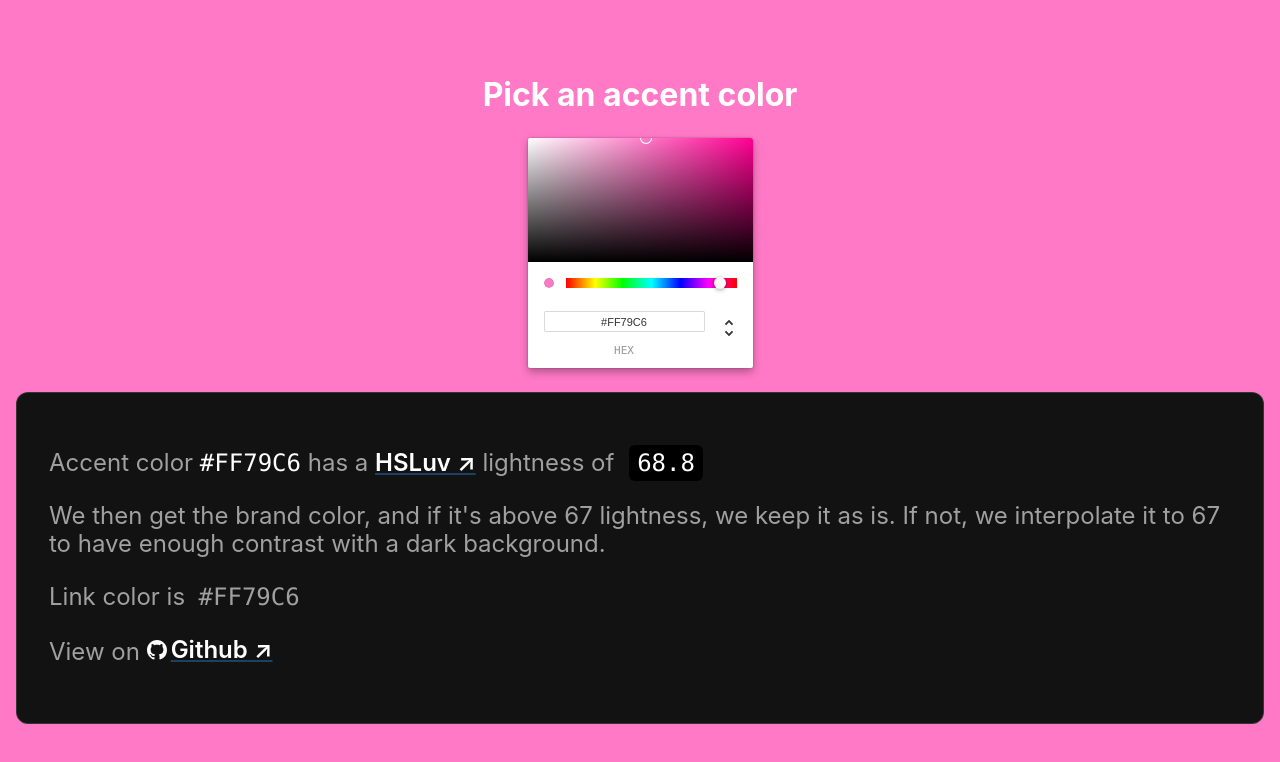
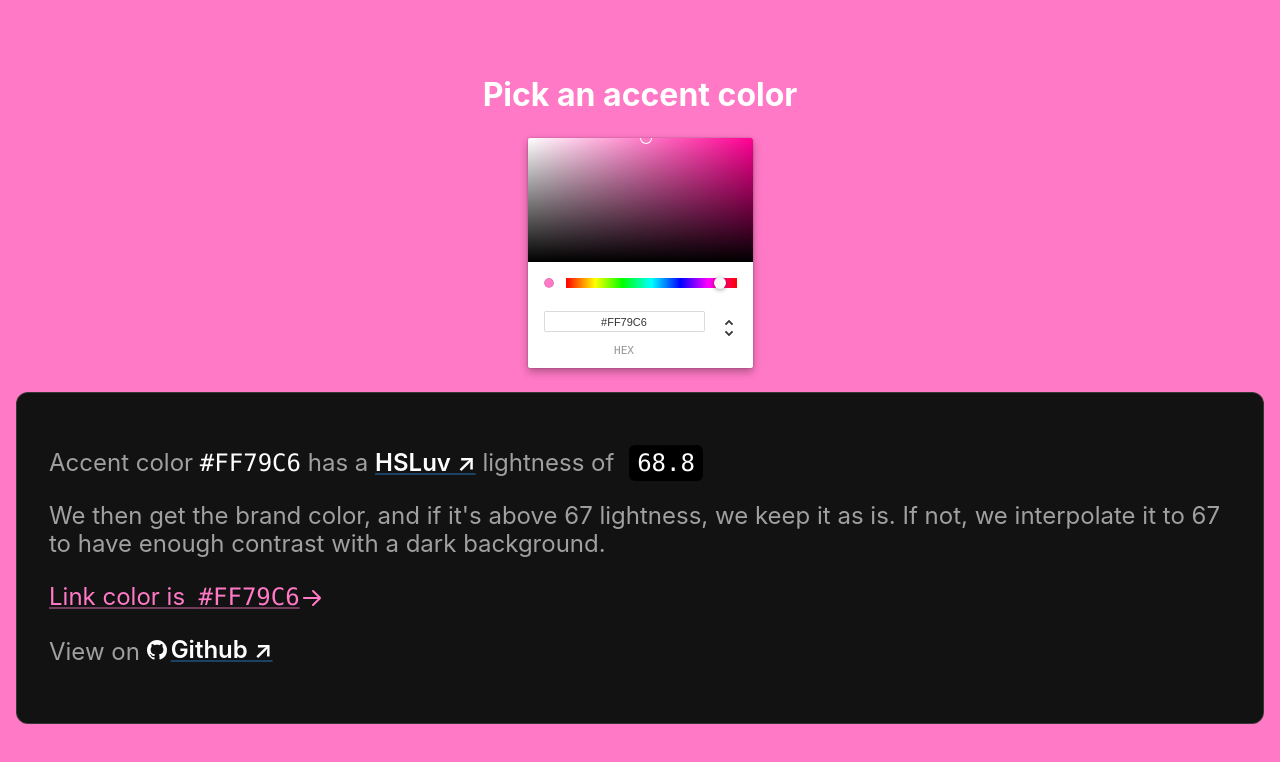
Before and after one commit to digitallymarked/hsluv-calculator, a Next.js app: page / in a window 1280 px wide. Shown: the top 762 px of the page. Built offline with nearby package versions, Linux system fonts and the light colour scheme.

Commit message:
Fixed  color to TextLink

```diff
--- a/components/TextLink.js
+++ b/components/TextLink.js
@@ -1,3 +1,50 @@
+import Color from 'color'
+import { useState } from 'react'
+
 export default function TextLink({ children, color }) {
-  return <span>{children}</span>
+  const [isHover, setIsHover] = useState(false)
+
+  const underlineNormal = Color(color).alpha(0.4)
+  const underlineHover = Color(color)
+
+  const handleMouseEnter = () => {
+    setIsHover(true)
+  }
+  const handleMouseLeave = () => {
+    setIsHover(false)
+  }
+
+  return (
+    <a
+      href='#'
+      style={{
+        color: color,
+        textDecoration: 'underline',
+        textDecorationColor: isHover ? underlineHover : underlineNormal,
+        transition: 'all 150ms ease-out',
+        display: 'inline-flex',
+        alignItems: 'center',
+      }}
+      onMouseEnter={handleMouseEnter}
+      onMouseLeave={handleMouseLeave}
+    >
+      {children}
+      <svg
+        width='24'
+        height='24'
+        viewBox='0 0 24 24'
+        fill='none'
+        xmlns='http://www.w3.org/2000/svg'
+        style={{
+          transition: 'all 150ms ease-out',
+          transform: isHover ? 'translateX(4px)' : '',
+        }}
+      >
+        <path
+          d='M13.7045 4.28377C13.3111 3.89615 12.678 3.90084 12.2904 4.29424C11.9027 4.68765 11.9074 5.3208 12.3008 5.70842L17.6712 10.9998H4C3.44771 10.9998 3 11.4475 3 11.9998C3 12.5521 3.44772 12.9998 4 12.9998H17.6646L12.3008 18.2847C11.9074 18.6723 11.9027 19.3055 12.2904 19.6989C12.678 20.0923 13.3111 20.097 13.7045 19.7094L20.6287 12.887C21.1256 12.3974 21.1256 11.5958 20.6287 11.1062L13.7045 4.28377Z'
+          fill={color}
+        />
+      </svg>
+    </a>
+  )
 }
--- a/package.json
+++ b/package.json
@@ -9,6 +9,7 @@
     "lint": "next lint"
   },
   "dependencies": {
+    "color": "^4.2.3",
     "hsluv": "^1.0.0",
     "next": "13.0.5",
     "react": "18.2.0",
--- a/pages/index.js
+++ b/pages/index.js
@@ -41,6 +41,7 @@ export default function Home() {
 
   const handleColorChange = (color) => {
     setHex(color.hex)
+    accessibleLightness()
   }
 
   return (
```
Also changed, not shown: 1 other file (tests, documents, lock files or other folders).
